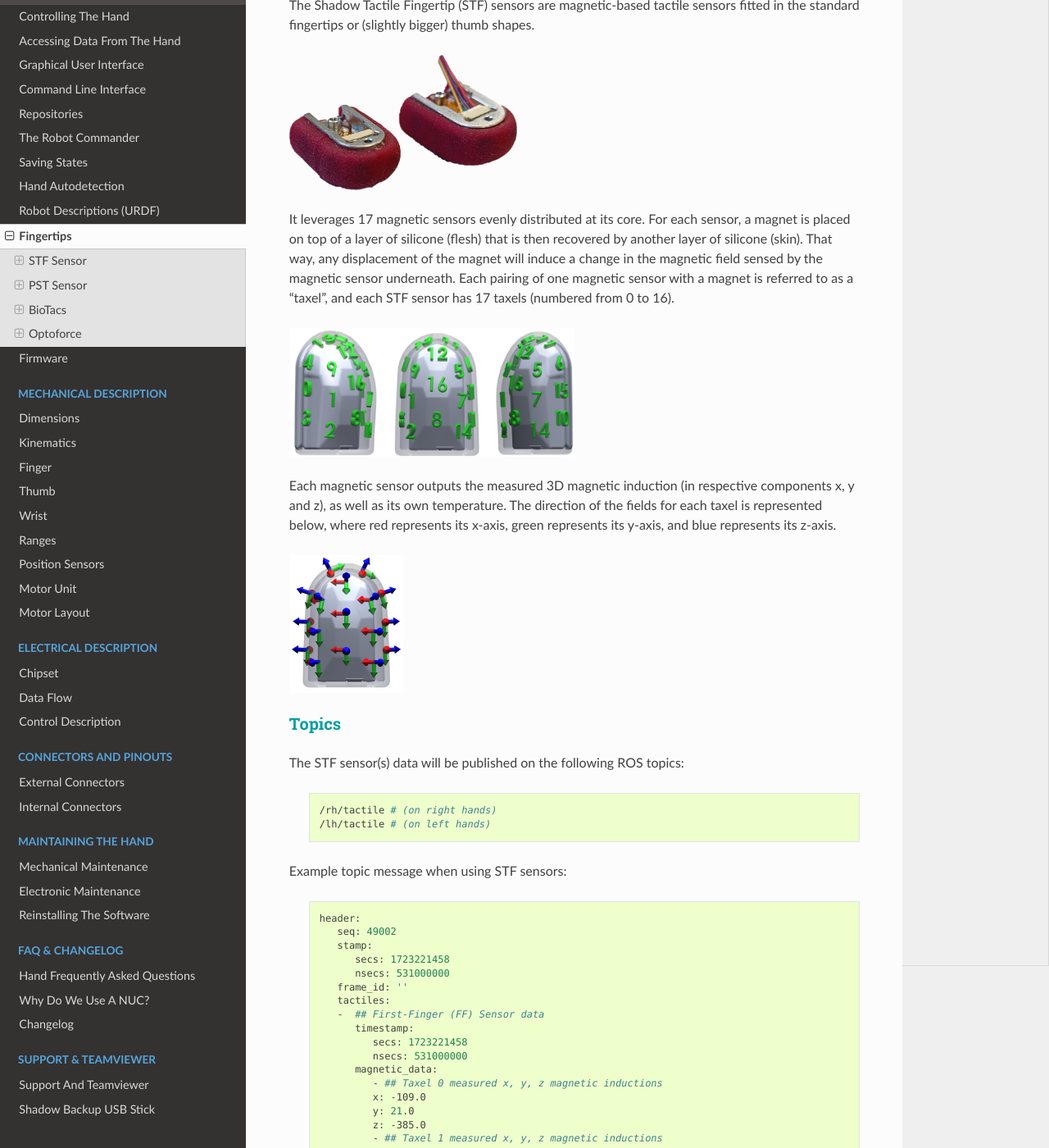
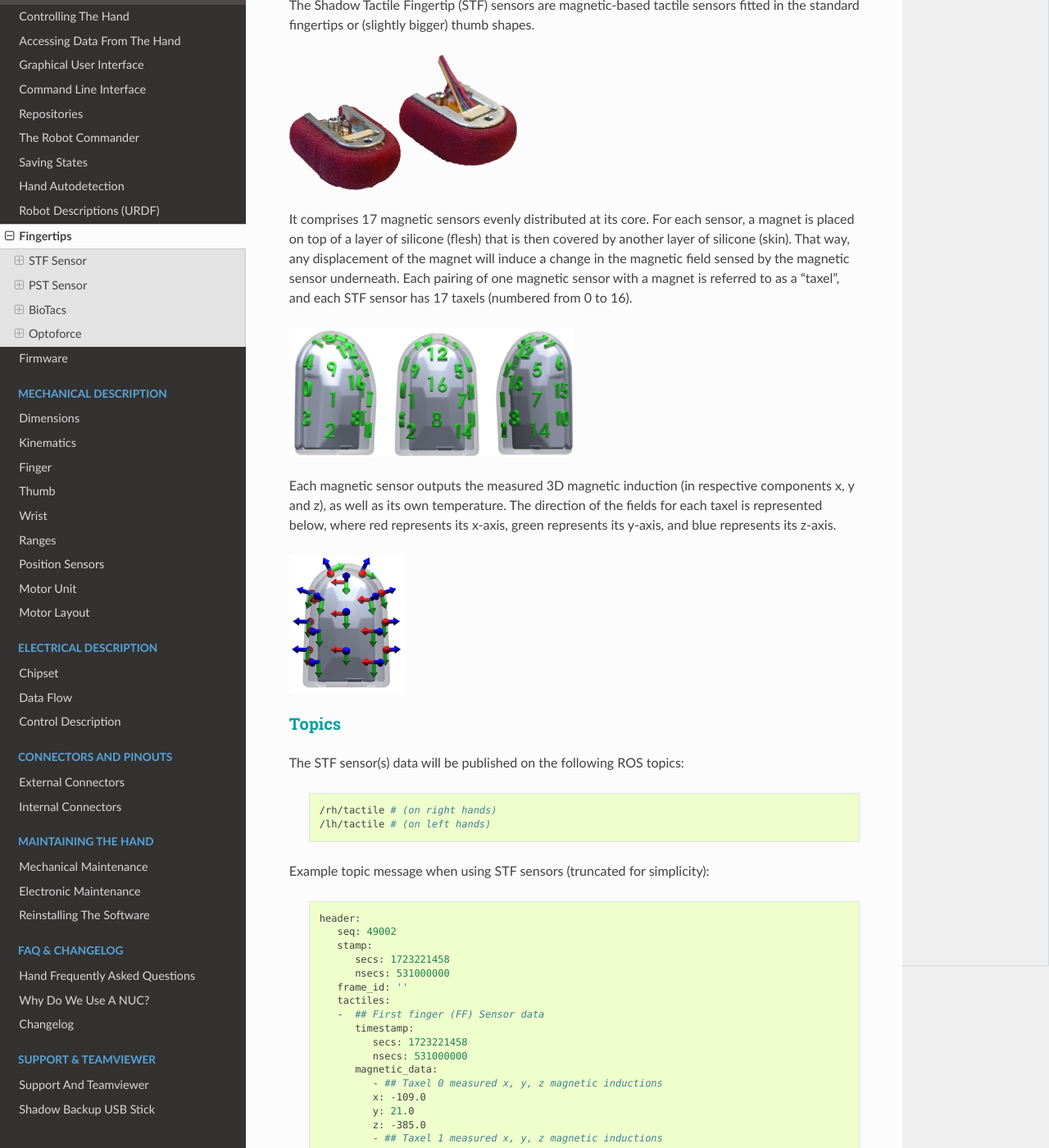
Before and after one commit to shadow-robot/sr_dexterous_hand_documentation, a Sphinx documentation site: the page built from docs/user_guide/sd_fingertips.rst, in a window 1280 px wide and 1400 px high, scrolled down 222 px. Shown: the whole window at 82% size. Built offline with Sphinx 7.4.7 and the Read the Docs theme 2.0.0, drawn with Linux system fonts in a browser that asks for light colours; some of the changed text lies outside the part shown.

Commit message:
Addressing reviews

```diff
--- a/docs/user_guide/sd_fingertips.rst
+++ b/docs/user_guide/sd_fingertips.rst
@@ -10,8 +10,8 @@ standard fingertips or (slightly bigger) thumb shapes.
 .. figure:: ../img/sd_stf_sensors.png
     :width: 40%
 
-It leverages 17 magnetic sensors evenly distributed at its core. For each sensor, a magnet
-is placed on top of a layer of silicone (flesh) that is then recovered by another layer of
+It comprises 17 magnetic sensors evenly distributed at its core. For each sensor, a magnet
+is placed on top of a layer of silicone (flesh) that is then covered by another layer of
 silicone (skin). That way, any displacement of the magnet will induce a change in the
 magnetic field sensed by the magnetic sensor underneath. Each pairing of one magnetic
 sensor with a magnet is referred to as a "taxel", and each STF sensor has 17 taxels
@@ -38,7 +38,7 @@ The STF sensor(s) data will be published on the following ROS topics:
      /rh/tactile # (on right hands)
      /lh/tactile # (on left hands)
 
-Example topic message when using STF sensors:
+Example topic message when using STF sensors (truncated for simplicity):
 
   .. code-block:: shell
 
@@ -49,7 +49,7 @@ Example topic message when using STF sensors:
                nsecs: 531000000
             frame_id: ''
             tactiles:
-            -  ## First-Finger (FF) Sensor data
+            -  ## First finger (FF) Sensor data
                timestamp:
                   secs: 1723221458
                   nsecs: 531000000
@@ -70,7 +70,7 @@ Example topic message when using STF sensors:
                                   30.76, 27.87, 27.87, 33.63,
                                   27.87, 34.59, 25.0, 28.84, 29.79]
                status: 0 ## Sensor status information (for debugging purposes)
-            - ## Middle-Finger (MF) Sensor data
+            - ## Middle finger (MF) Sensor data
                timestamp:
                   secs: 1723221458
                   nsecs: 531000000
```
Also changed, not shown: other parts of docs/user_guide/sd_fingertips.rst (+8 -8 lines).
